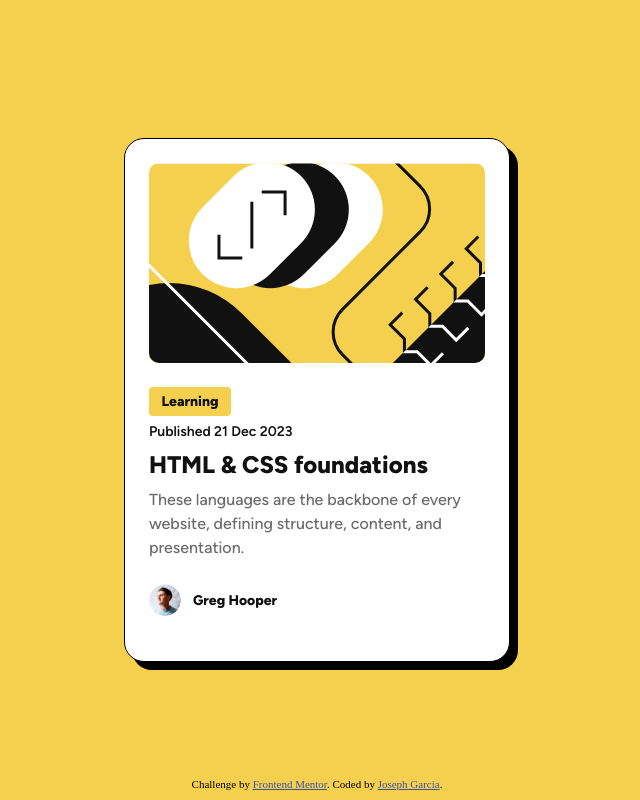
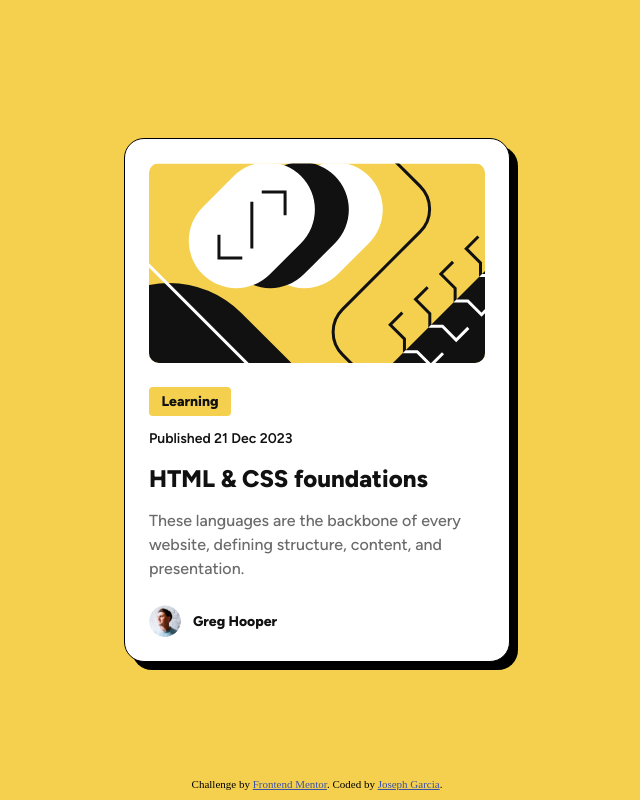
Before and after one commit to joseph517/card-main, a plain HTML site: page index.html in a window 1536 px wide. Shown: the whole page, without its empty margins (451-1091 px from the left). Drawn offline with Linux system fonts and the light colour scheme.

Commit message:
changes on desktop version

```diff
--- a/style.css
+++ b/style.css
@@ -119,7 +119,7 @@
 
 
 
-@media screen and (min-width: 1440px) {
+@media screen and (min-width: 900px) {
     .card{
         width: 384px;
         height: 522px;
@@ -131,7 +131,7 @@
     }
     .card-content{
         width: 336px;
-        height: 173px;
+        height: 194px;
         margin: 24px;
     }
     .category{
```
